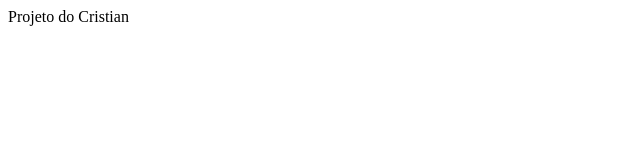
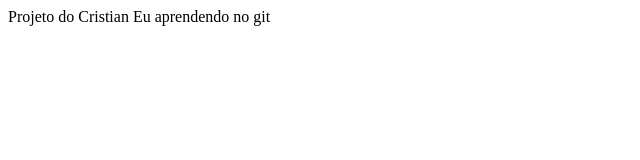
Before and after one commit to cristiangmp/git, a plain HTML site: page index.html in a window 1280 px wide. Shown: the whole page, without its empty margins (0-640 px from the left). Drawn offline with Linux system fonts and the light colour scheme.

Commit message:
testando

```diff
--- a/index.html
+++ b/index.html
@@ -1,6 +1,6 @@
 <html>
 	<head>Projeto do Cristian
 	</head>
-	<body>
+	<body> Eu aprendendo no git
 	</body>
 </html>
```
